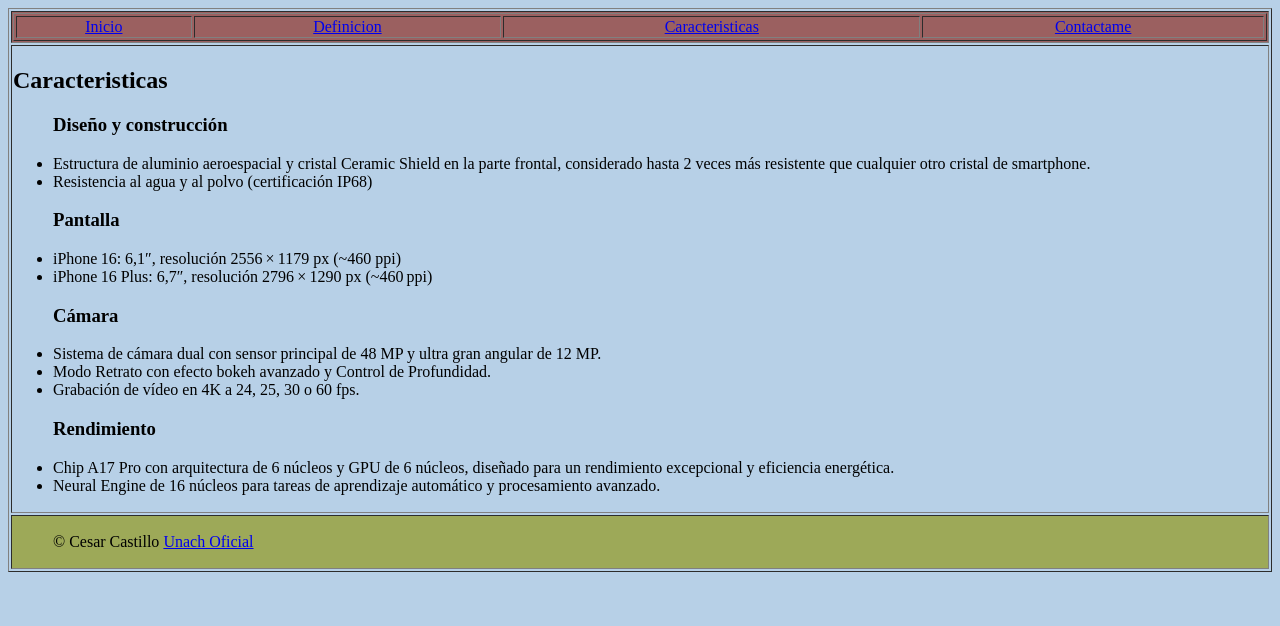
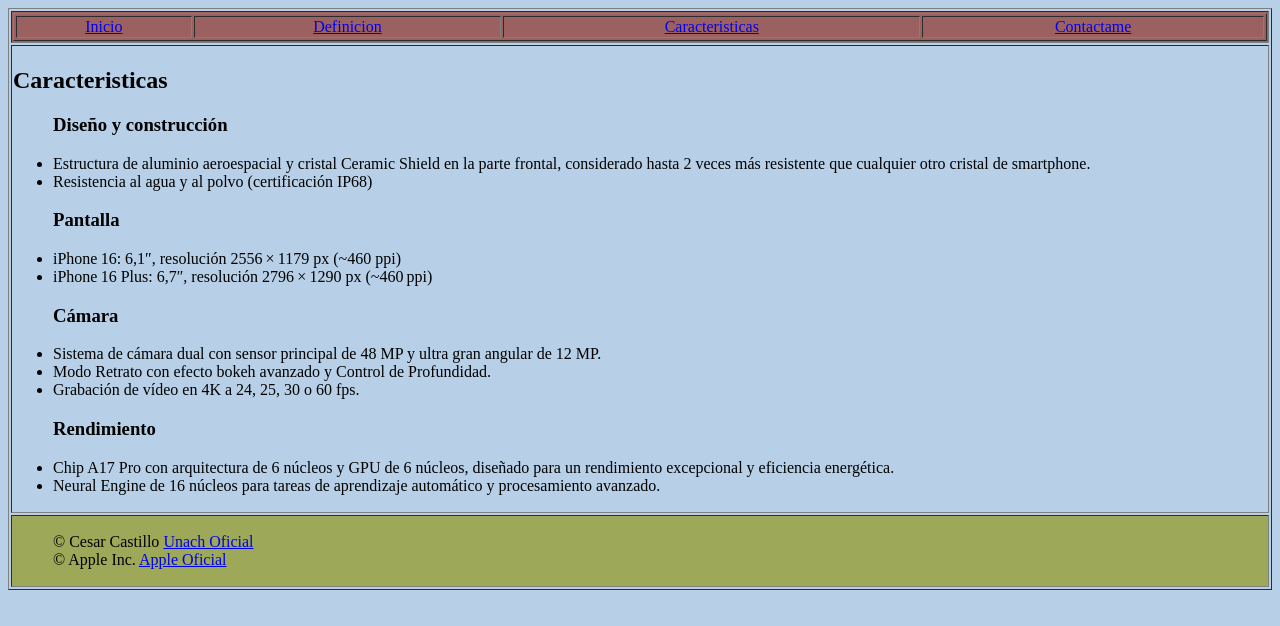
Before and after one commit to Dkimiko/Demo2, a plain HTML site: page caracteristicas.html in a window 1280 px wide. Drawn offline with Linux system fonts and the light colour scheme.

Commit message:
Actulizacion De Pie De Pagina

```diff
--- a/caracteristicas.html
+++ b/caracteristicas.html
@@ -53,6 +53,9 @@
                 <ul>
                     <il>&copy; Cesar Castillo</il>
                     <il><a href="http://unach.mx">Unach Oficial</a></il>
+                    <br>
+                    <il>&copy; Apple Inc.</il>
+                    <il><a href="https://www.apple.com">Apple Oficial</a></il>
                 </ul>
             </td>
         </tr>
```
Also changed, not shown: contacto.html (+3 -0 lines), definicion.html (+3 -0 lines), index.html (+1 -1 lines).
